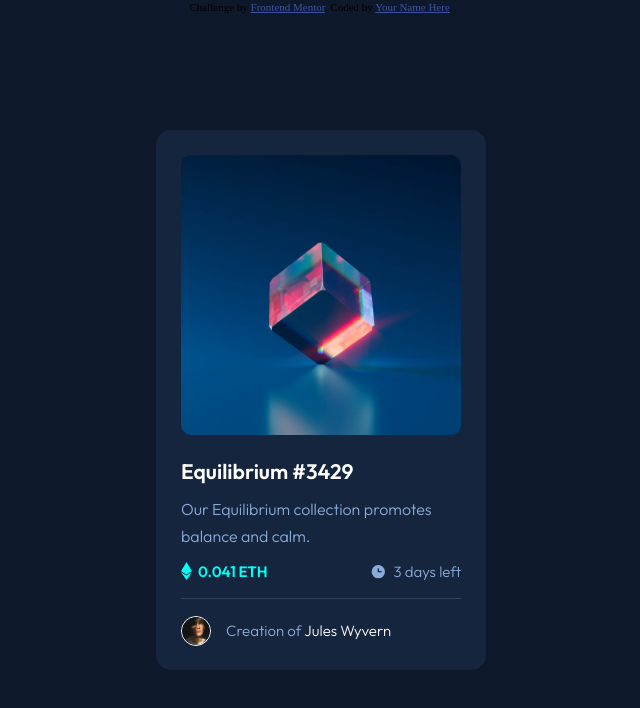
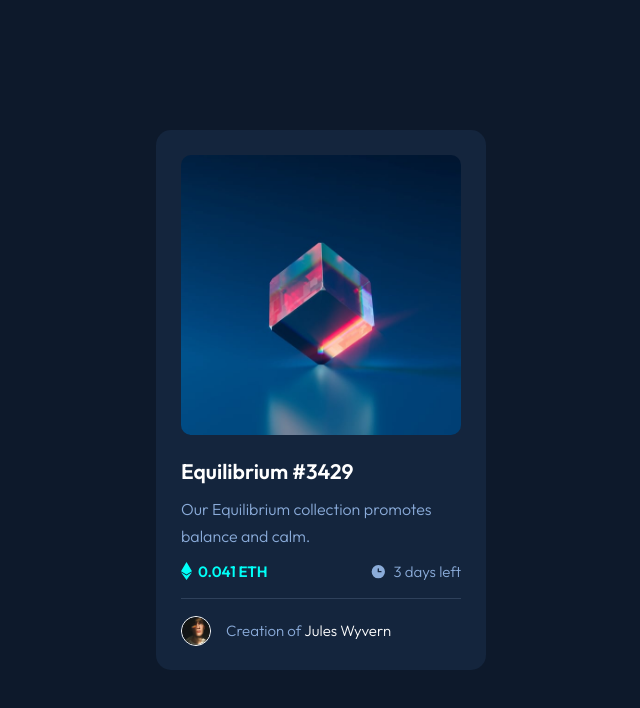
Before and after one commit to Vince0402/nft-preview-card-component, a plain HTML site: page index.html in a window 1280 px wide. Shown: the whole page, without its empty margins (319-959 px from the left). Drawn offline with Linux system fonts and the light colour scheme.

Commit message:
Update index.html

```diff
--- a/index.html
+++ b/index.html
@@ -8,12 +8,6 @@
   <link href="https://fonts.googleapis.com/css2?family=Outfit:wght@300;400;600&display=swap" rel="stylesheet">
 
   <title>Frontend Mentor | NFT preview card component</title>
-
-
-  <style>
-    .attribution { font-size: 11px; text-align: center; }
-    .attribution a { color: hsl(228, 45%, 44%); }
-  </style>
 </head>
 
 <body>
@@ -47,11 +41,6 @@
 
   </div>
 
-  <div class="attribution">
-    Challenge by <a href="https://www.frontendmentor.io?ref=challenge" target="_blank">Frontend Mentor</a>.
-    Coded by <a href="#">Your Name Here</a>.
-  </div>
-
 
 </body>
 </html>
```
